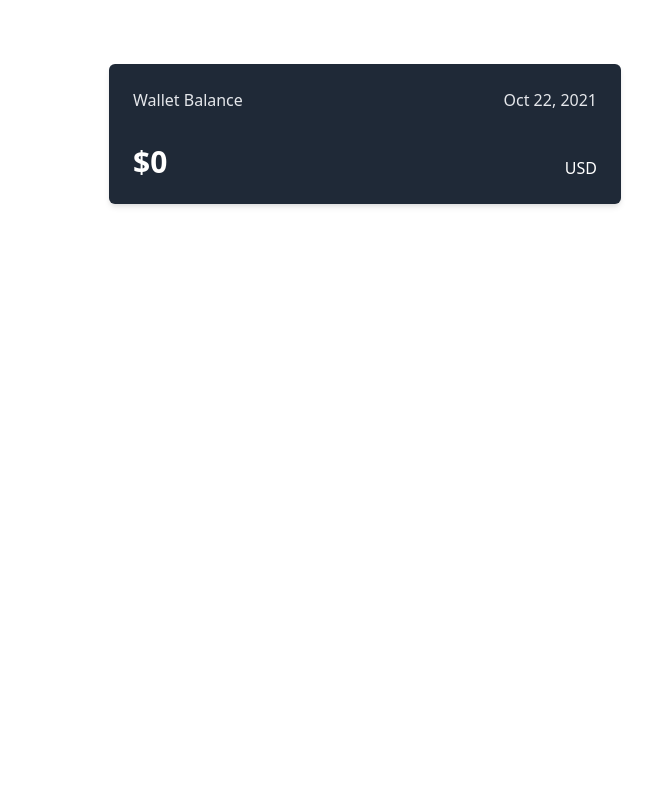
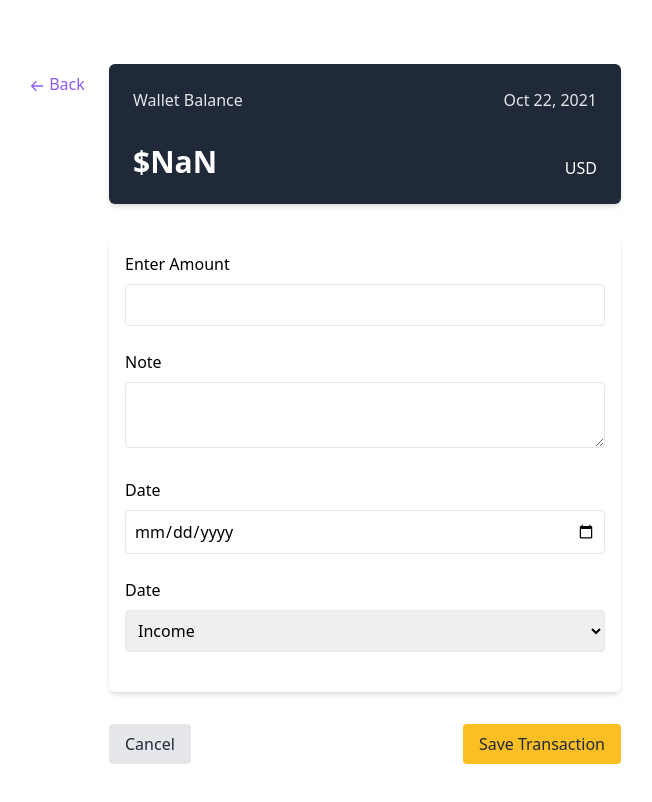
Before and after one commit to MahdiMajdian/expense-tracker, a React (Create React App) app: page /wallet/new in a window 1280 px wide. Shown: the top 802 px of the page, without its empty margins (275-927 px from the left). Built offline with nearby package versions, Linux system fonts and the light colour scheme.

Commit message:
change routing structure and add form to transaction page

```diff
--- a/package.json
+++ b/package.json
@@ -19,6 +19,7 @@
     "postcss": "7",
     "react": "^17.0.2",
     "react-dom": "^17.0.2",
+    "react-icons": "^4.3.1",
     "react-redux": "^7.2.5",
     "react-router-dom": "^5.3.0",
     "react-scripts": "4.0.3",
--- a/src/pages/Main.tsx
+++ b/src/pages/Main.tsx
@@ -1,21 +1,48 @@
 import React from "react"
-import { Link } from "react-router-dom"
+import { Route, Switch, useHistory } from "react-router"
 import Header from "../components/Header/Header"
-import Button from "../components/UI/Button"
 import { useAppSelector } from "../hooks"
+import Transaction from "./Transaction"
+import { BiArrowBack } from "react-icons/bi"
+import Wallet from "./Wallet"
 
 const Main = () => {
 	const balance = useAppSelector((state) => state.wallet.walletBalance)
-
+	const initialBalance = useAppSelector(
+		(state) => state.wallet.initialBalance
+	)
+	const history = useHistory()
 	return (
 		<div className="h-screen w-full flex justify-center items-center">
-			<div className="w-full max-w-lg h-full mt-32    ">
+			<div className="w-full max-w-lg h-full mt-32 relative">
 				<Header
 					name="Wallet Balance"
 					date={Date.now()}
 					currencyType="USD"
-					total={balance}
+					total={initialBalance + balance}
 				/>
+
+				<Switch>
+					<Route path="/wallet" exact>
+						<Wallet />
+					</Route>
+					<Route path="/wallet/new">
+						<p
+							onClick={() => history.goBack()}
+							className="absolute -left-20 top-2 text-purple-500">
+							<BiArrowBack className="inline" /> Back
+						</p>
+						<Transaction type="add" />
+					</Route>
+					<Route path="/wallet/:id">
+						<p
+							onClick={() => history.goBack()}
+							className="absolute -left-20 top-2 text-purple-500">
+							<BiArrowBack className="inline" /> Back
+						</p>
+						<Transaction type="edit" />
+					</Route>
+				</Switch>
 			</div>
 		</div>
 	)
--- a/src/pages/NotFound.tsx
+++ b/src/pages/NotFound.tsx
@@ -11,7 +11,7 @@ const NotFound = () => {
 					Page not found
 				</h1>
 				<Link to="/">
-					<Button className="mt-8">go home</Button>
+					<Button className="mt-8 bg-blue-500 text-white">go home</Button>
 				</Link>
 			</div>
 		</div>
--- a/src/pages/Transaction.tsx
+++ b/src/pages/Transaction.tsx
@@ -1,11 +1,63 @@
-import React from 'react'
-
-const NewTransaction = () => {
-    return (
-        <div>
-            NewTransaction
-        </div>
-    )
+import { type } from "os"
+import React from "react"
+import Button from "../components/UI/Button"
+import Card from "../components/UI/Card"
+interface ITransactionProps {
+	type: "add" | "edit"
+}
+const Transaction: React.FC<ITransactionProps> = (props) => {
+	const { type } = props
+	return (
+		<div>
+			<Card className="p-4 mt-8">
+				<label htmlFor="amount" className="block font-medium mb-2">
+					Enter Amount
+				</label>
+				<input
+					type="number"
+					step="0.01"
+                    min='0'
+					id="amount"
+					className="w-full p-2 outline-none border rounded mb-6"
+				/>
+				<label htmlFor="note" className="block font-medium mb-2">
+					Note
+				</label>
+				<textarea
+					className="w-full p-2 outline-none border rounded mb-6"
+					id="note"
+				/>
+				<label htmlFor="date" className="block font-medium mb-2">
+					Date
+				</label>
+				<input
+					id="date"
+					type="date"
+					className="w-full p-2 outline-none border rounded mb-6"
+				/>
+				<label htmlFor="category" className="block font-medium mb-2">
+					Date
+				</label>
+				<select className="w-full p-2 outline-none border rounded mb-6">
+					<option value="income">Income</option>
+					<option value="expense">Expense</option>
+				</select>
+			</Card>
+			<div className="mt-8 flex justify-between">
+				<Button className="bg-gray-200 hover:bg-gray-300 text-gray-800">
+					Cancel
+				</Button>
+				<div className='flex gap-4'>
+					{type==='edit' && <Button className="bg-gray-200 hover:bg-gray-300 text-gray-800">
+						Delete
+					</Button>}
+					<Button className="bg-yellow-400 hover:bg-yellow-500 text-gray-800">
+						Save Transaction
+					</Button>
+				</div>
+			</div>
+		</div>
+	)
 }
 
-export default NewTransaction
+export default Transaction
--- /dev/null
+++ b/src/pages/Wallet.tsx
@@ -0,0 +1,23 @@
+import React from "react"
+import { Link } from "react-router-dom"
+import Button from "../components/UI/Button"
+import Card from "../components/UI/Card"
+import { useAppDispatch, useAppSelector } from "../hooks"
+import { walletActions } from "../redux/wallet-slice"
+
+const Wallet = () => {
+	useAppSelector((state) => state.wallet.items)
+	const dispatch = useAppDispatch()
+	return (
+		<div>
+			<div className="flex justify-end">
+				<Link to="/wallet/new">
+					<Button className="mt-8 bg-yellow-400 hover:bg-yellow-500 text-gray-800">+ Add Transaction</Button>
+				</Link>
+			</div>
+			<Card className="p-4 mt-4">Test</Card>
+		</div>
+	)
+}
+
+export default Wallet
```
Also changed, not shown: 1 other file (tests, documents, lock files or other folders).
